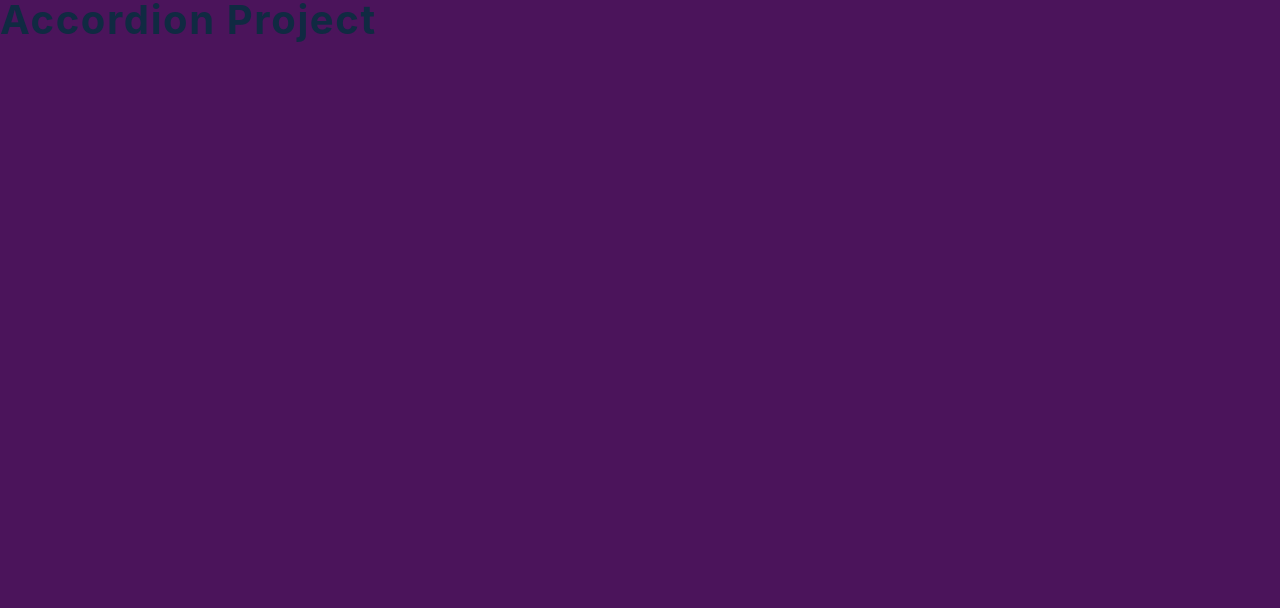
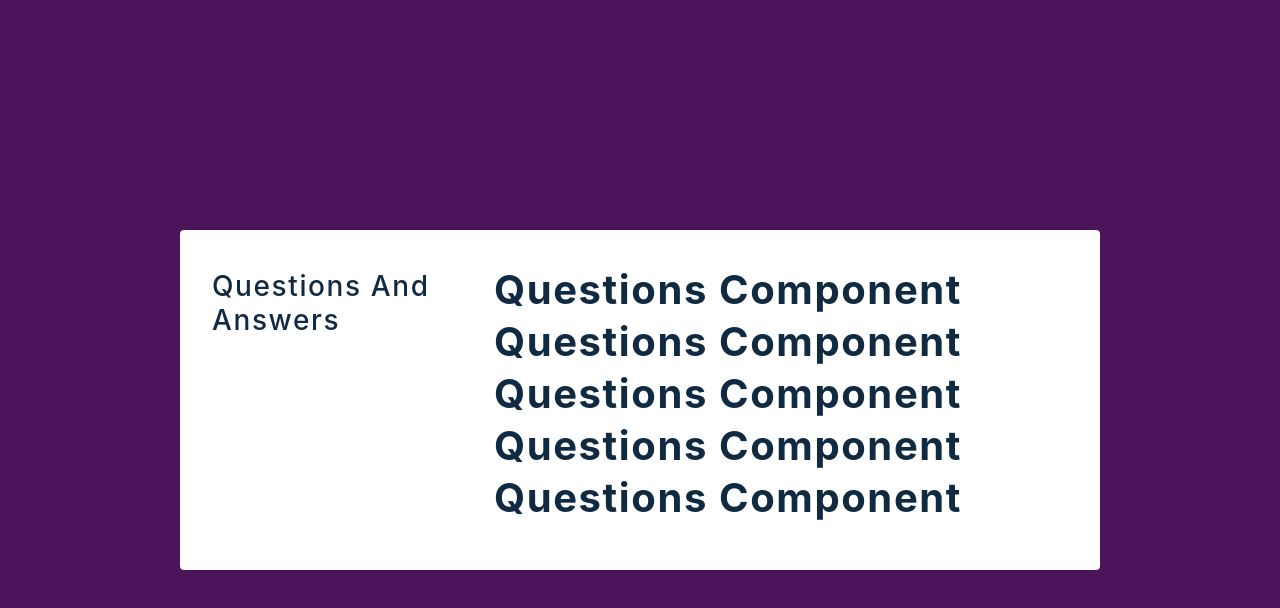
Before and after one commit to kennybates/accordion-questions, a React (Create React App) app: page / in a window 1280 px wide. Shown: the top 608 px of the page. Built offline with nearby package versions, Linux system fonts and the light colour scheme.

Commit message:
Update App.js
Created layout of questions and answers and mapped the questions array to SingleQuestion components using the id.

```diff
--- a/src/App.js
+++ b/src/App.js
@@ -1,12 +1,20 @@
 import React, { useState } from 'react';
 import data from './data';
-import singleQuestion from './Question';
+import SingleQuestion from './Question';
 
 function App() {
+  const [questions, setQuestions] = useState(data);
   return (
-   <div>
-     <h2>Accordion Project</h2>
-   </div>
+   <main>
+     <div className='container'>
+       <h3>Questions and Answers</h3>
+       <section className='info'>
+         {questions.map((question) => {
+           return <SingleQuestion key={question.id} {...question}/>
+         })}
+       </section>
+     </div>
+   </main>
   );
 }
 
```
